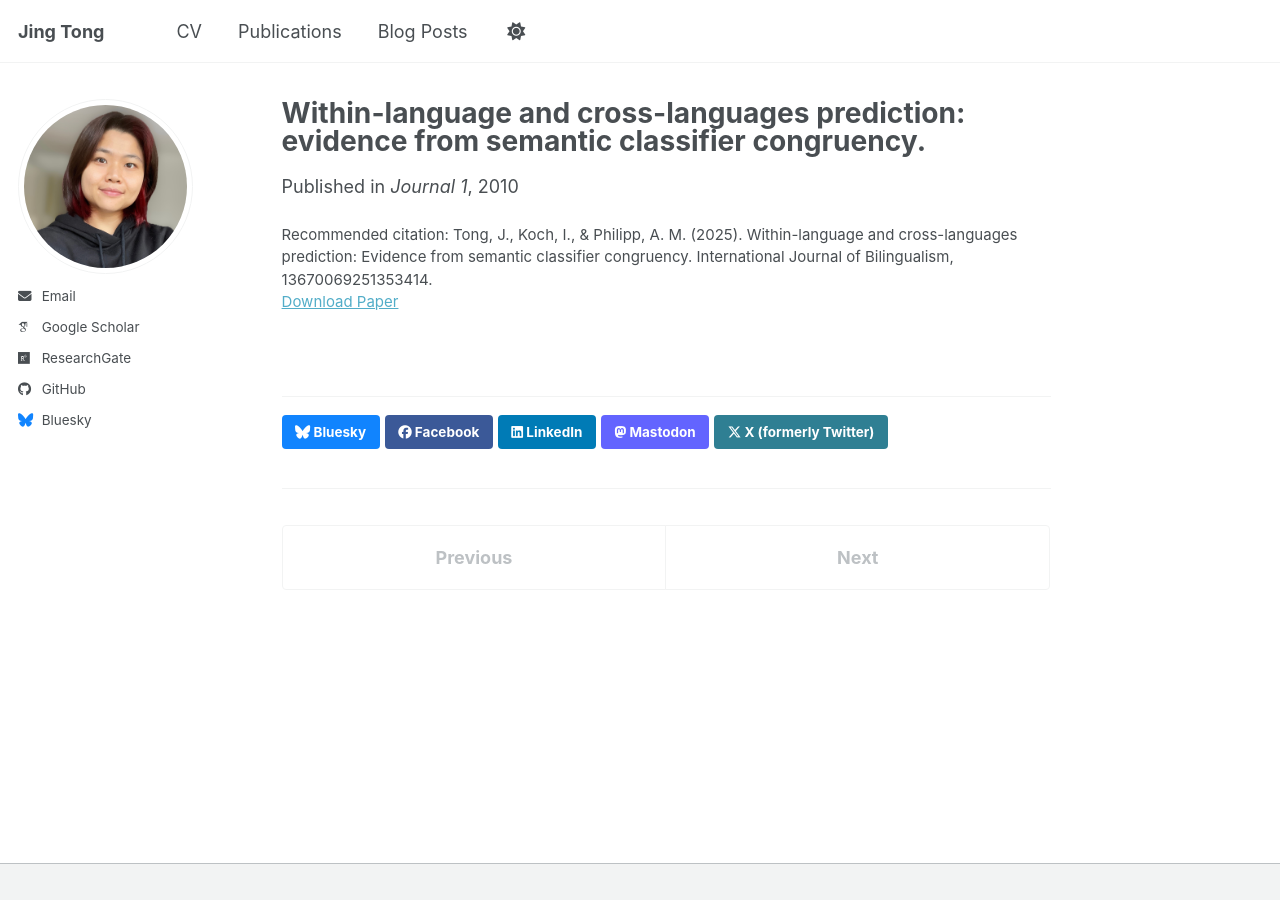
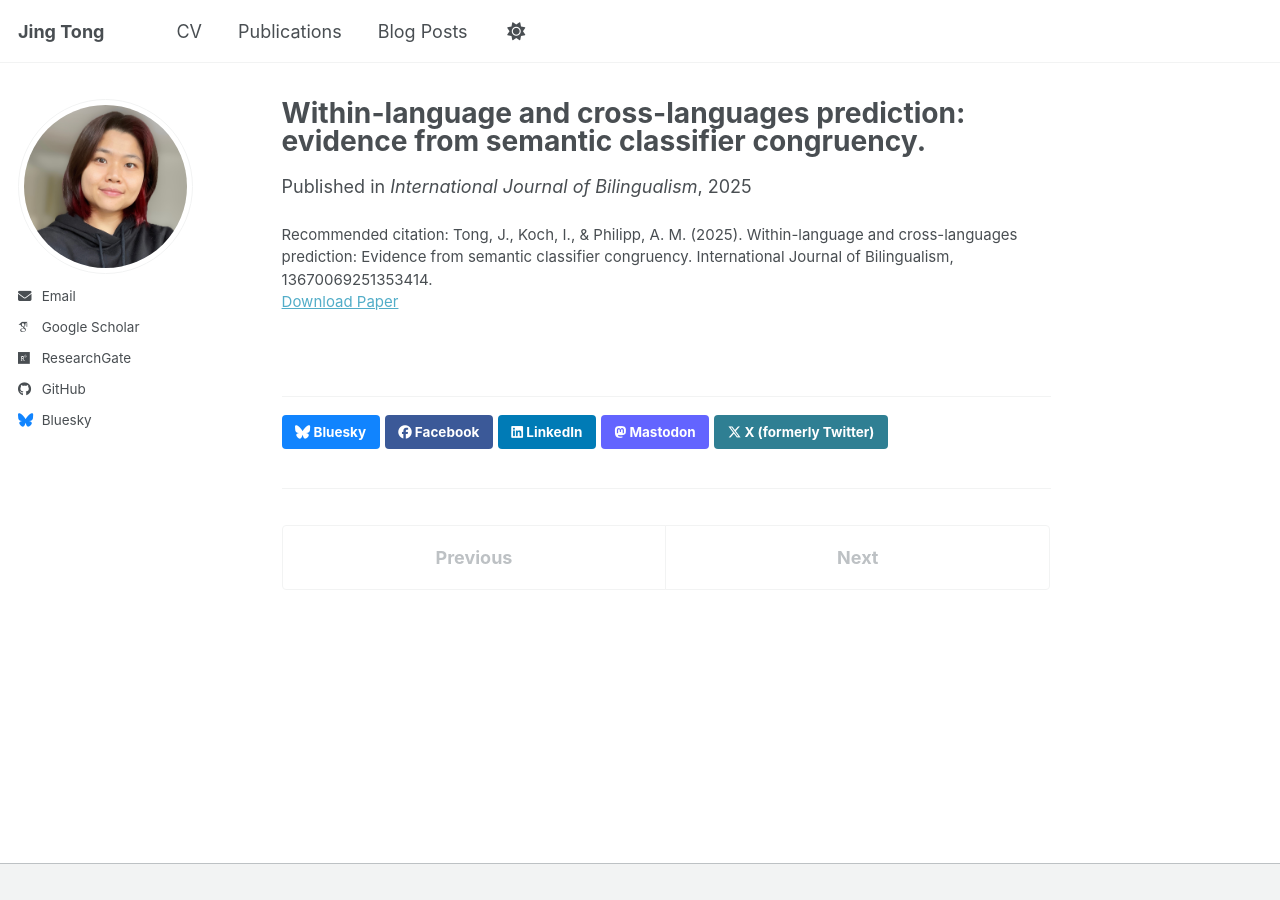
Before and after one commit to JingTong01/jingtong01.github.io, a Jekyll site: the page built from _publications/2010-10-01-paper-title-number-2.md, in a window 1280 px wide. Built offline with Jekyll 4.4.1, drawn with Linux system fonts in a browser that asks for light colours; some web fonts are replaced; a script bundle is joined from its source files by our own code; library files that are not in the unit come from our copies.

Commit message:
Update 2010-10-01-paper-title-number-2.md

```diff
--- a/_publications/2010-10-01-paper-title-number-2.md
+++ b/_publications/2010-10-01-paper-title-number-2.md
@@ -7,8 +7,8 @@ excerpt: 'Previous studies showed prediction effects in language processing with
 After hearing a classifier (e.g., “a cup of”), participants were asked to name a picture with a color frame indicating which language to use. The picture names could be semantically congruent or incongruent to the classifier (e.g., tea vs brick). Classifier language and response language could be the same or different within each trial for Chinese-English bilinguals. While both classifier language and response language varied in Experiment 1 (n = 40), classifier language was kept constant within blocks (but was manipulated across blocks) in Experiment 2 (n = 40).
 In both experiments,better performance was observed in semantically congruent conditions (“a cup of tea”) than in semantically incongruent conditions (“a cup of bricks”), showing a semantic classifier congruency effect. Yet, this effect was found only when classifier and response language was the same but it was absent or even reversed when they were different. Our results showed that prediction only facilitated subsequent within-language but not cross-language production.Our study contributes to the evidence about the prediction effects on language processing. In addition, we addressed the gap in understanding the role of prediction in language production.
 Our results indicate that prediction impacts within-language and cross-language production in different ways, facilitating within-language production while hindering cross-language production.'
-date: 2010-10-01
-venue: 'Journal 1'
+date:  July 22, 2025
+venue: 'International Journal of Bilingualism'
 paperurl: 'https://academicpages.github.io/files/Within-language and cross-languages prediction.pdf'
 citation: 'Tong, J., Koch, I., & Philipp, A. M. (2025). Within-language and cross-languages prediction: Evidence from semantic classifier congruency. International Journal of Bilingualism, 13670069251353414.'
 ---
```
